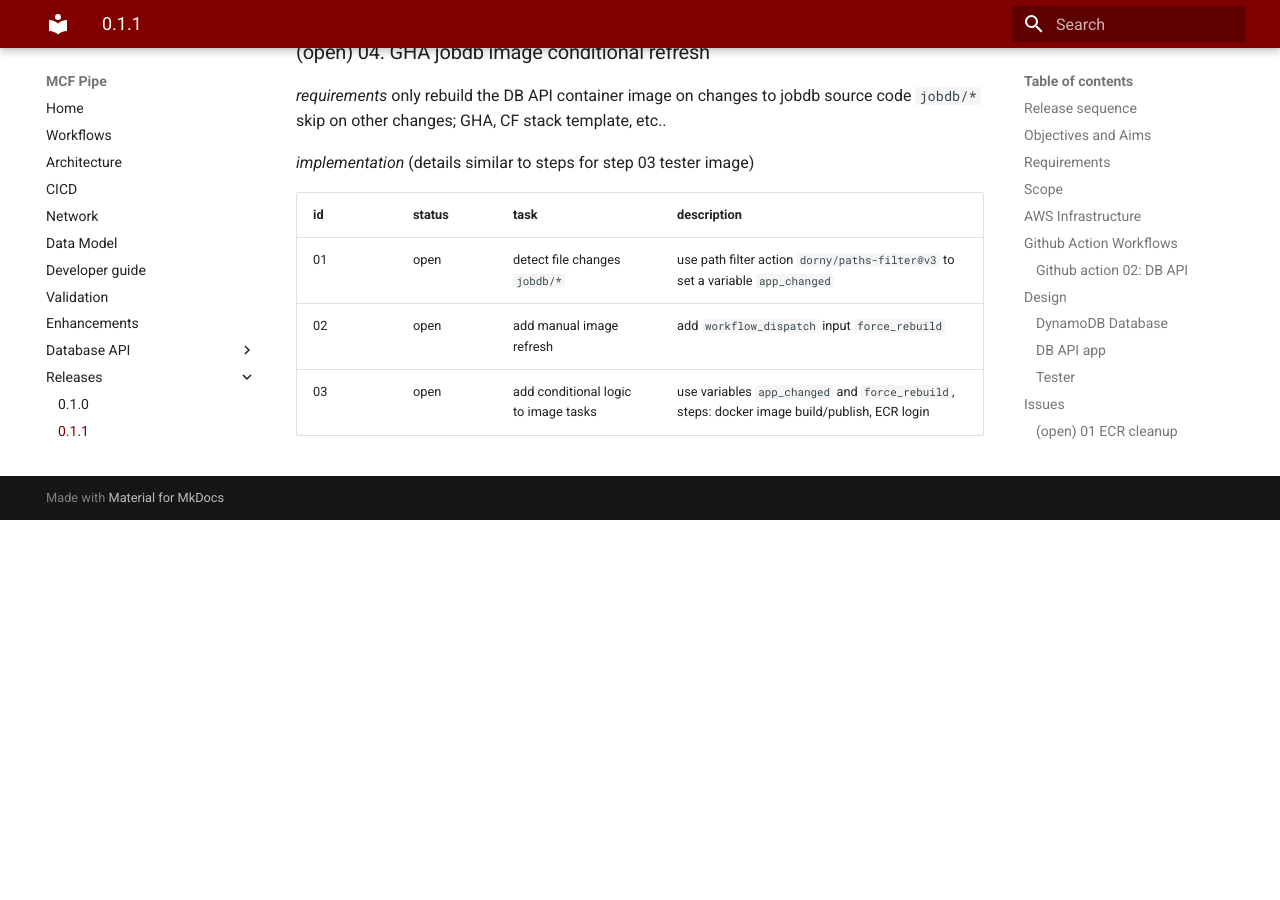
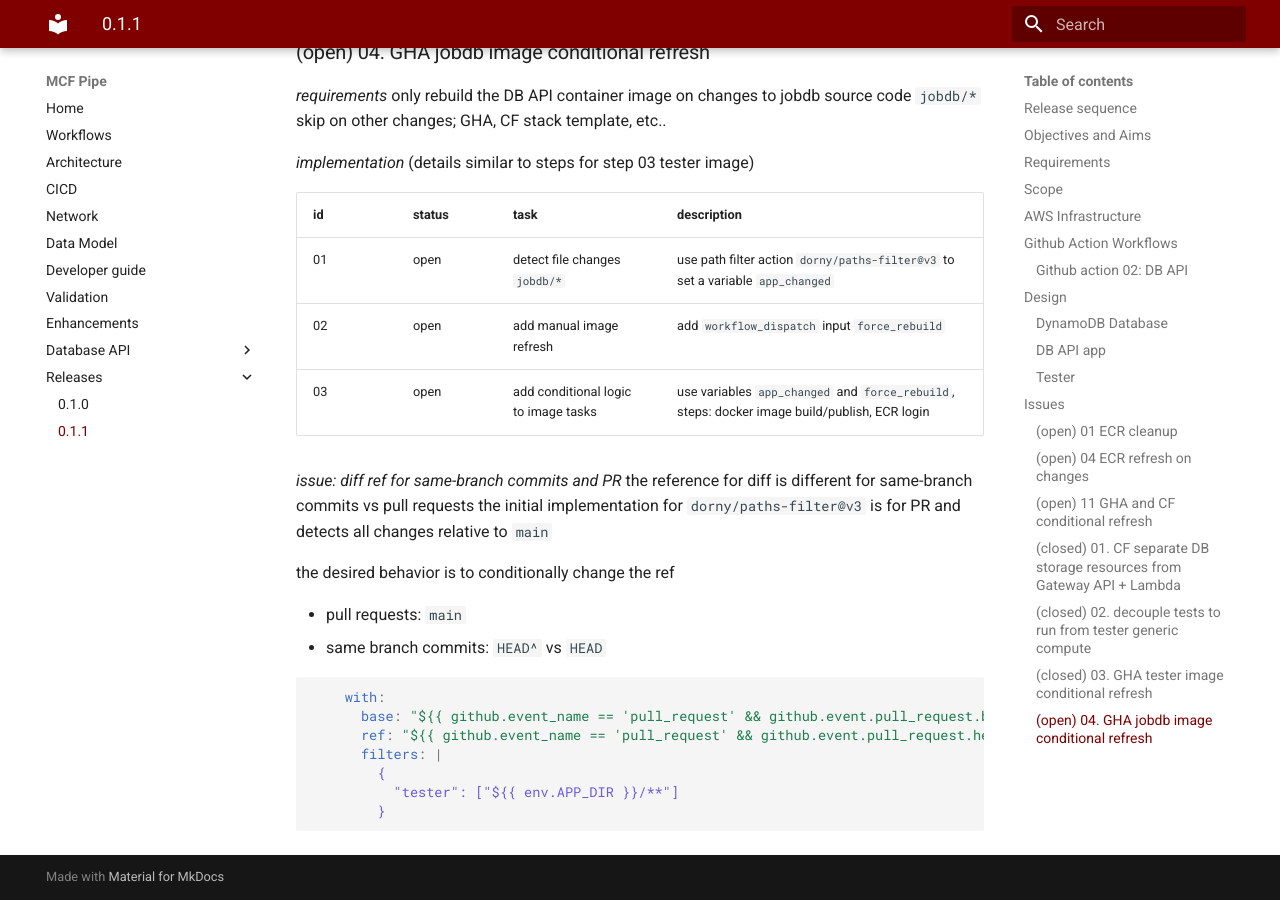
Before and after one commit to yayfalafels/mcfpipe, an MkDocs documentation site: the page built from docs/releases/011_dbapi.md, in a window 1280 px wide and 900 px high, scrolled down 13934 px. Built offline with MkDocs 1.6.1 and Material for MkDocs 9.7.7, drawn with Linux system fonts in a browser that asks for light colours; before the commit the page ends 14454 px from its top, so only the background shows below that.

Commit message:
handle PR and same branch commit

````diff
--- a/docs/releases/011_dbapi.md
+++ b/docs/releases/011_dbapi.md
@@ -531,3 +531,22 @@
 | 01 | open | detect file changes `jobdb/*` | use path filter action `dorny/paths-filter@v3` to set a variable `app_changed` |
 | 02 | open | add manual image refresh | add `workflow_dispatch` input `force_rebuild` |
 | 03 | open | add conditional logic to image tasks  | use variables `app_changed` and `force_rebuild`, steps: docker image build/publish, ECR login |
+
+_issue: diff ref for same-branch commits and PR_
+the reference for diff is different for same-branch commits vs pull requests
+the initial implementation for `dorny/paths-filter@v3` is for PR and detects all changes relative to `main`
+
+the desired behavior is to conditionally change the ref
+
+- pull requests: `main`
+- same branch commits: `HEAD^` vs `HEAD`
+
+```yaml
+    with:
+      base: "${{ github.event_name == 'pull_request' && github.event.pull_request.base.sha || (github.event_name == 'push' && format('{0}^', github.sha) || github.sha) }}"
+      ref: "${{ github.event_name == 'pull_request' && github.event.pull_request.head.sha || github.sha }}"
+      filters: |
+        {
+          "tester": ["${{ env.APP_DIR }}/**"]
+        }
+```
````
Also changed, not shown: 1 other file.
